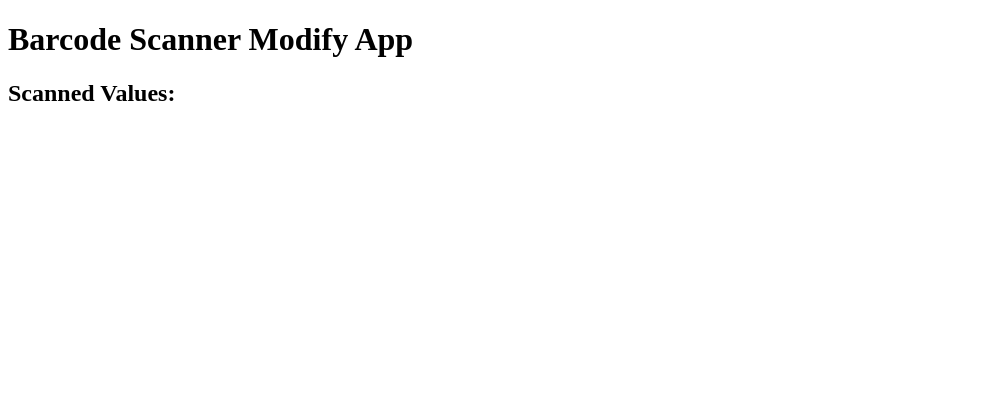
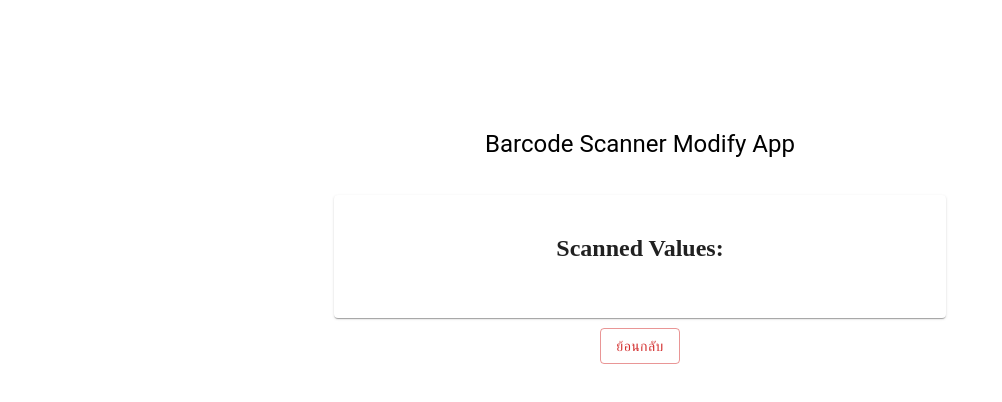
Before and after one commit to peerapatsiriai/Scanner-App-React, a React (Create React App) app: page /BarcodeScanner in a window 1280 px wide. Shown: the top 402 px of the page, without its empty margins (0-1002 px from the left). Built offline with nearby package versions, Linux system fonts and the light colour scheme.

Commit message:
Mui make page

```diff
--- a/package.json
+++ b/package.json
@@ -7,6 +7,7 @@
     "@emotion/styled": "^11.11.0",
     "@mui/lab": "^5.0.0-alpha.137",
     "@mui/material": "^5.14.1",
+    "@mui/x-data-grid": "^6.10.1",
     "@sweetalert2/themes": "^5.0.15",
     "@testing-library/jest-dom": "^5.17.0",
     "@testing-library/react": "^13.4.0",
--- a/src/BarcodeMidofy.js
+++ b/src/BarcodeMidofy.js
@@ -2,6 +2,11 @@ import React, { useEffect, useRef } from 'react';
 import Axios from 'axios';
 import Swal from 'sweetalert2';
 import { useAppContext } from './AppContext'; // Import context here
+import { Grid } from '@mui/material';
+import Typography from '@mui/material/Typography';
+import Card from '@mui/material/Card';
+import { Link } from 'react-router-dom';
+import Button from '@mui/material/Button';
 
 const BarcodeScanner = () => {
   const { scannedValues, setScannedValues } = useAppContext(); // Replace local state with context
@@ -81,25 +86,50 @@ const BarcodeScanner = () => {
 
   return (
     <div>
-      <header>
-        <h1>Barcode Scanner Modify App</h1>
-      </header>
-      <main>
-        <div className='scanned-values'>
+      <Grid
+        container
+        justifyContent='center'
+      >
+        <Grid
+          item
+          xs={12}
+          sx={{ mt: '15vh', mb: '25px', display: 'flex', justifyContent: 'center' }}
+        >
+          <Typography variant='h5'>Barcode Scanner Modify App</Typography>
+        </Grid>
+        <Grid
+          item
+          xs={12}
+          md={6}
+        >
+          <Card sx={{ padding: '20px', margin: '10px' }}>
+            <div style={{ display: 'flex', justifyContent: 'center' }}>
               <h2>Scanned Values:</h2>
+            </div>
             <ul>
               {scannedValues.map((value, index) => (
                 <li key={index}>{value}</li>
               ))}
             </ul>
-        </div>
+          </Card>
           <input
             ref={inputRef}
             type='text'
             style={{ position: 'absolute', left: '-9999px' }}
           />
-      </main>
-      <footer>{/* Add any footer content you may need */}</footer>
+        </Grid>
+      </Grid>
+      <Link
+        to='/'
+        style={{ textDecoration: 'none', display: 'flex', justifyContent: 'center' }}
+      >
+        <Button
+          variant='outlined'
+          color='error'
+        >
+          ย้อนกลับ
+        </Button>
+      </Link>
     </div>
   );
 };
--- a/src/DisplayList.js
+++ b/src/DisplayList.js
@@ -1,5 +1,11 @@
 import React, { useState, useEffect } from 'react';
 import axios from 'axios';
+import { Grid } from '@mui/material';
+import Typography from '@mui/material/Typography';
+import Card from '@mui/material/Card';
+import { Link } from 'react-router-dom';
+import Button from '@mui/material/Button';
+import { DataGrid } from '@mui/x-data-grid';
 
 const ItemList = () => {
   const [items, setItems] = useState([]);
@@ -9,7 +15,7 @@ const ItemList = () => {
     const fetchData = async () => {
       try {
         const response = await axios.get('http://111.223.38.19/api/method/frappe.pi.getallitem'); // Replace with your API
-        // console.log(response.data.message.Data);
+        console.log(response.data.message.Data);
         setItems(response.data.message.Data); // Assuming the API response is an array of items
       } catch (error) {
         console.error('Error fetching data:', error);
@@ -20,15 +26,61 @@ const ItemList = () => {
       fetchData();
       console.log(1);
     }, 5000);
+  }, []);
 
-  }, []);
+  //Table
+  const columns = [
+    { field: 'name', headerName: 'ID', width: 130 },
+    { field: 'item_name', headerName: 'Item name', width: 300 },
+    { field: 'creation', headerName: 'creation', width: 230 },
+  ];
+
+  const getRowId = (items) => items.name;
 
   return (
     <div>
-      <h1>Item List</h1>
-        {items.map(item => (
-            <h1 key={item.id}>ID: {item.name} Name: {item.item_name} </h1>
-        ))}
+      <Grid
+        container
+        justifyContent='center'
+      >
+        <Grid
+          item
+          xs={12}
+          sx={{ mt: '15vh', mb: '25px', display: 'flex', justifyContent: 'center' }}
+        >
+          <Typography variant='h5'>Item List</Typography>
+        </Grid>
+        <Grid
+          item
+          xs={12}
+          md={6}
+        >
+          <Card>
+            <DataGrid
+              rows={items}
+              columns={columns}
+              getRowId={getRowId}
+              initialState={{
+                pagination: {
+                  paginationModel: { page: 0, pageSize: 5 },
+                },
+              }}
+              pageSizeOptions={[5, 10]}
+            />
+          </Card>
+        </Grid>
+      </Grid>
+      <Link
+        to='/'
+        style={{ textDecoration: 'none', display: 'flex', justifyContent: 'center', marginTop: '15px' }}
+      >
+        <Button
+          variant='outlined'
+          color='error'
+        >
+          ย้อนกลับ
+        </Button>
+      </Link>
     </div>
   );
 };
--- a/src/index.js
+++ b/src/index.js
@@ -4,7 +4,6 @@ import ReactDOM from 'react-dom';
 import BarcodeScanner from './BarcodeMidofy'; // Make sure you import the correct component name
 import DisplayList from './DisplayList';
 import MenuSelector from './MemuSelect';
-import Test from './testsocket';
 import { AppContextProvider } from './AppContext';
 import { BrowserRouter, Routes, Route } from 'react-router-dom';
 
```
Also changed, not shown: 1 other file (tests, documents, lock files or other folders). Lines whose indentation alone changed are shown as unchanged.
